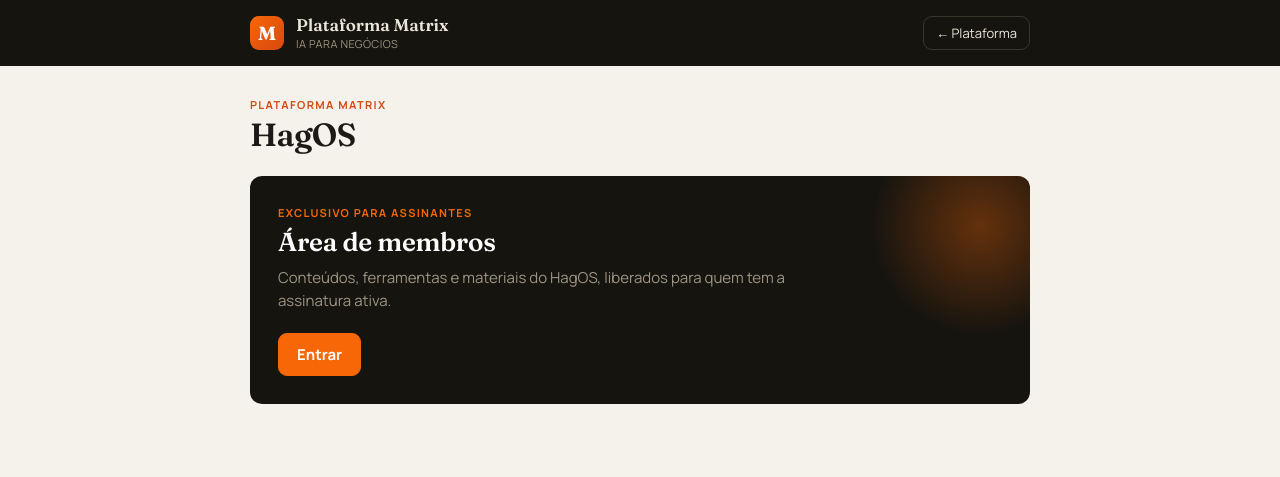
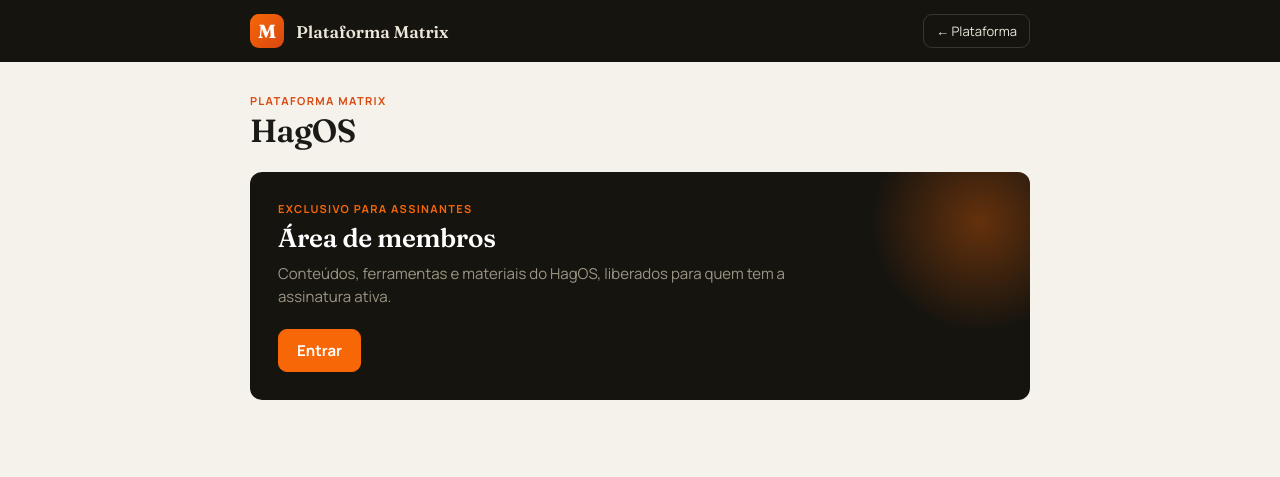
Before and after one commit to Gavirate-Hag/Plat-matrix, a plain HTML site: page hagos/index.html in a window 1280 px wide. Drawn offline with Linux system fonts and the light colour scheme.

Commit message:
Remove 'IA para negócios' do título e das páginas internas
Co-Authored-By: Claude Sonnet 5.5 <noreply@anthropic.com>
Claude-Session: https://claude.ai/code/session_01Am4Zh6tK2pzG9qjDEdHwrs

```diff
--- a/hagos/index.html
+++ b/hagos/index.html
@@ -46,7 +46,7 @@
 <body>
 <div class="topbar"><div class="in">
   <div class="brand-mark">M</div>
-  <div><div class="marca">Plataforma Matrix</div><div class="sub">IA para negócios</div></div>
+  <div><div class="marca">Plataforma Matrix</div></div>
   <div class="acoes"><a href="../">← Plataforma</a></div>
 </div></div>
 <div class="wrap">
```
Also changed, not shown: index.html (+1 -1 lines), matrix-business/index.html (+1 -1 lines), matrix-pro/index.html (+1 -1 lines), painel-operador/index.html (+1 -1 lines).
